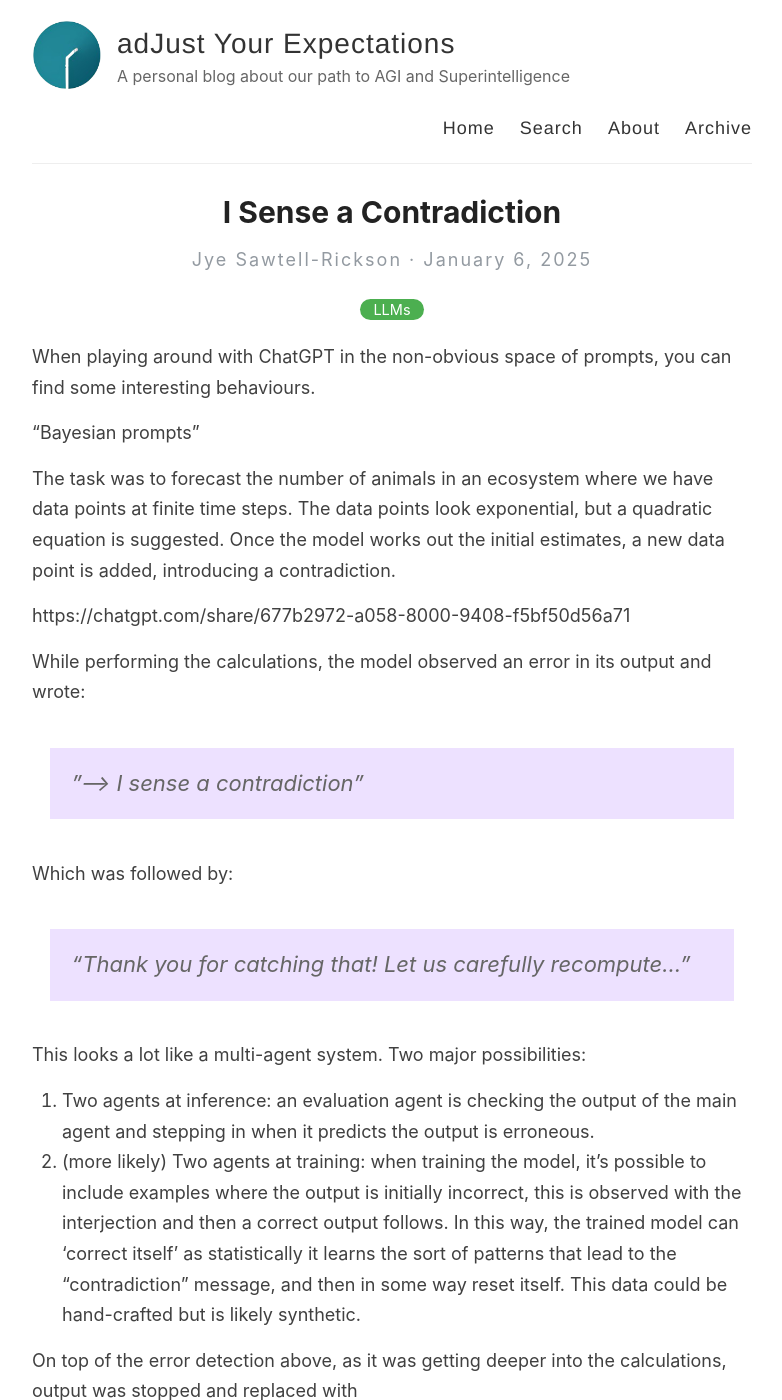
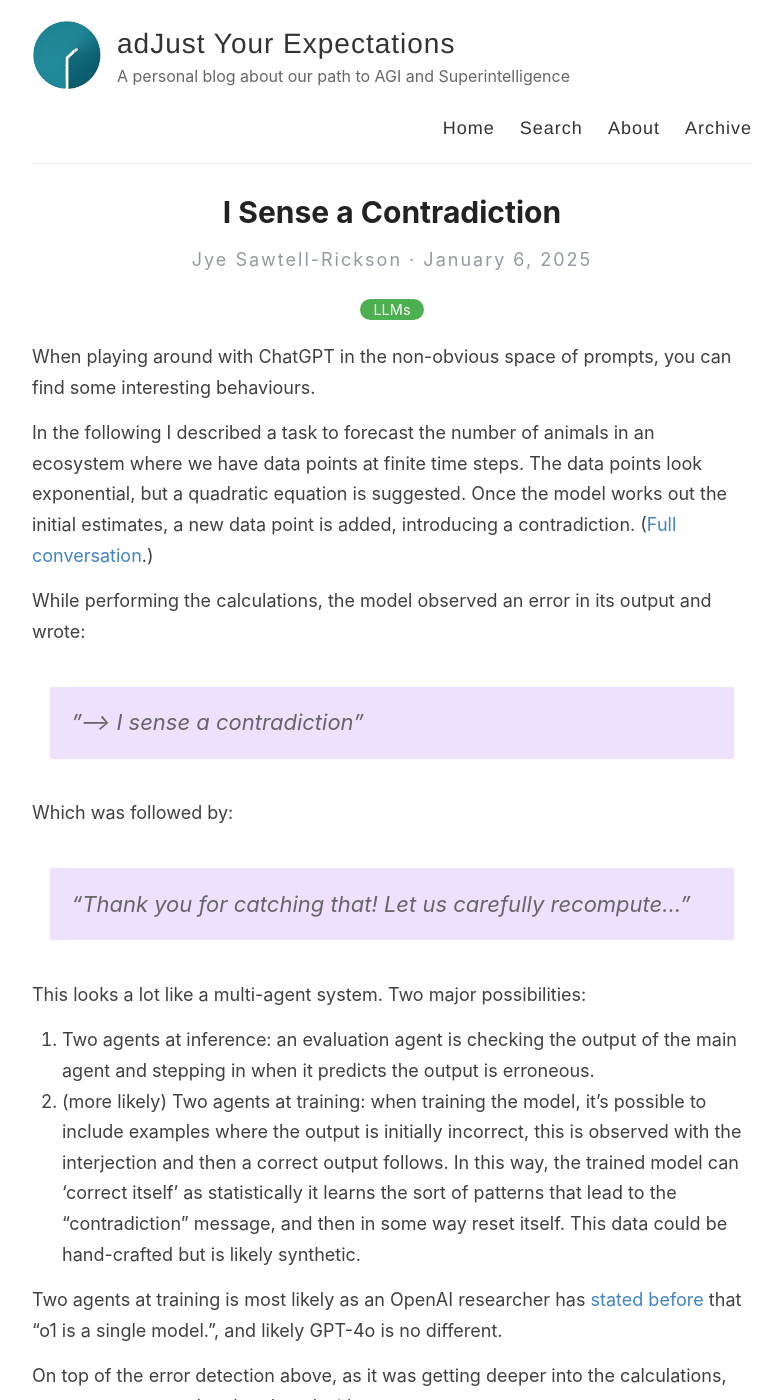
Before and after one commit to jyesawtellrickson/jyesawtellrickson.github.io, a Jekyll site: the page built from _posts/2025-01-06-i-sense-a-contradiction.md, in a window 1280 px wide and 1400 px high. Shown: the whole window, without its empty margins (248-1030 px from the left). Built offline with Jekyll 4.4.1, drawn with Linux system fonts in a browser that asks for light colours.

Commit message:
Clean up post

```diff
--- a/_posts/2025-01-06-i-sense-a-contradiction.md
+++ b/_posts/2025-01-06-i-sense-a-contradiction.md
@@ -6,11 +6,7 @@ categories: [LLMs]
 
 When playing around with ChatGPT in the non-obvious space of prompts, you can find some interesting behaviours.
 
-"Bayesian prompts"
-
-The task was to forecast the number of animals in an ecosystem where we have data points at finite time steps. The data points look exponential, but a quadratic equation is suggested. Once the model works out the initial estimates, a new data point is added, introducing a contradiction.
-
-https://chatgpt.com/share/677b2972-a058-8000-9408-f5bf50d56a71
+In the following I described a task to forecast the number of animals in an ecosystem where we have data points at finite time steps. The data points look exponential, but a quadratic equation is suggested. Once the model works out the initial estimates, a new data point is added, introducing a contradiction. ([Full conversation](https://chatgpt.com/share/677b2972-a058-8000-9408-f5bf50d56a71).)
 
 While performing the calculations, the model observed an error in its output and wrote:
 
@@ -24,6 +20,8 @@ This looks a lot like a multi-agent system. Two major possibilities:
 1. Two agents at inference: an evaluation agent is checking the output of the main agent and stepping in when it predicts the output is erroneous.
 2. (more likely) Two agents at training: when training the model, it's possible to include examples where the output is initially incorrect, this is observed with the interjection and then a correct output follows. In this way, the trained model can 'correct itself' as statistically it learns the sort of patterns that lead to the "contradiction" message, and then in some way reset itself. This data could be hand-crafted but is likely synthetic.
 
+Two agents at training is most likely as an OpenAI researcher has [stated before](https://x.com/hwchung27/status/1834655287934173449) that "o1 is a single model.", and likely GPT-4o is no different.
+
 On top of the error detection above, as it was getting deeper into the calculations, output was stopped and replaced with
 
 > "Analyzing"
```
